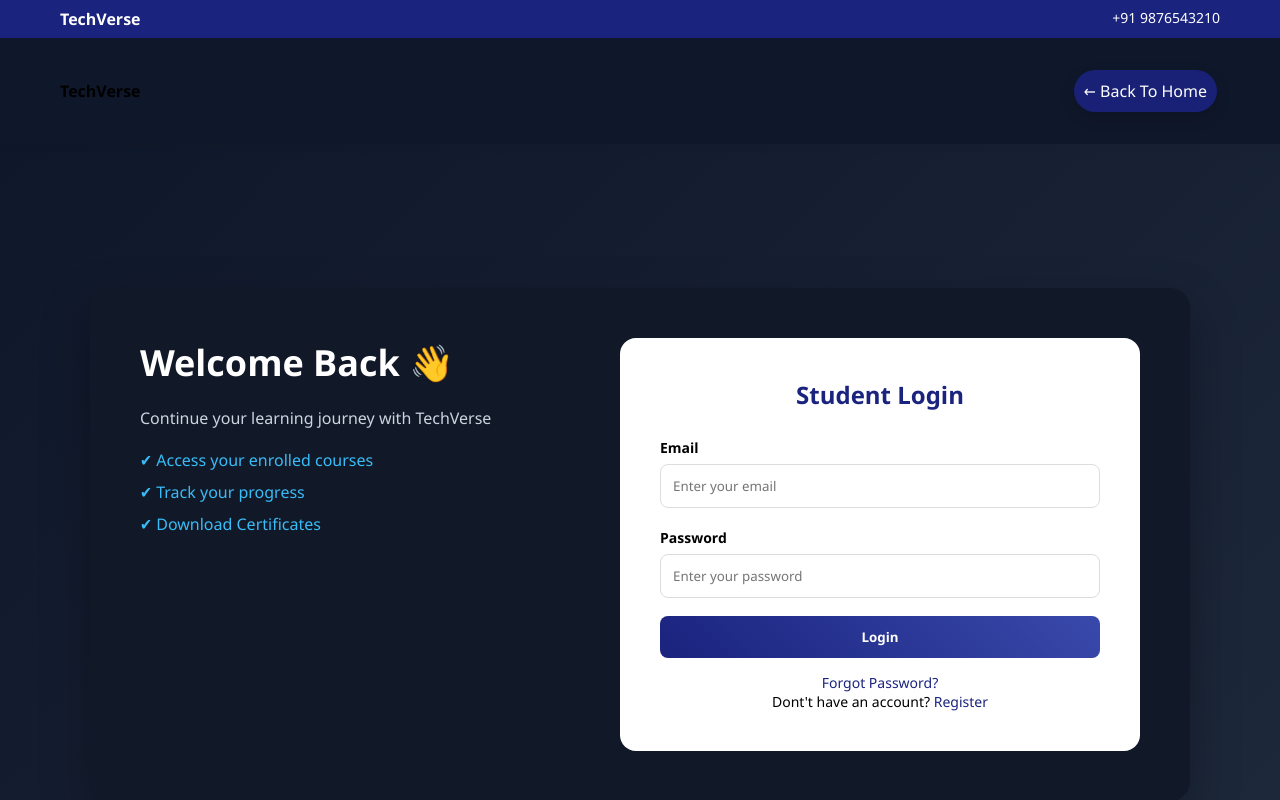
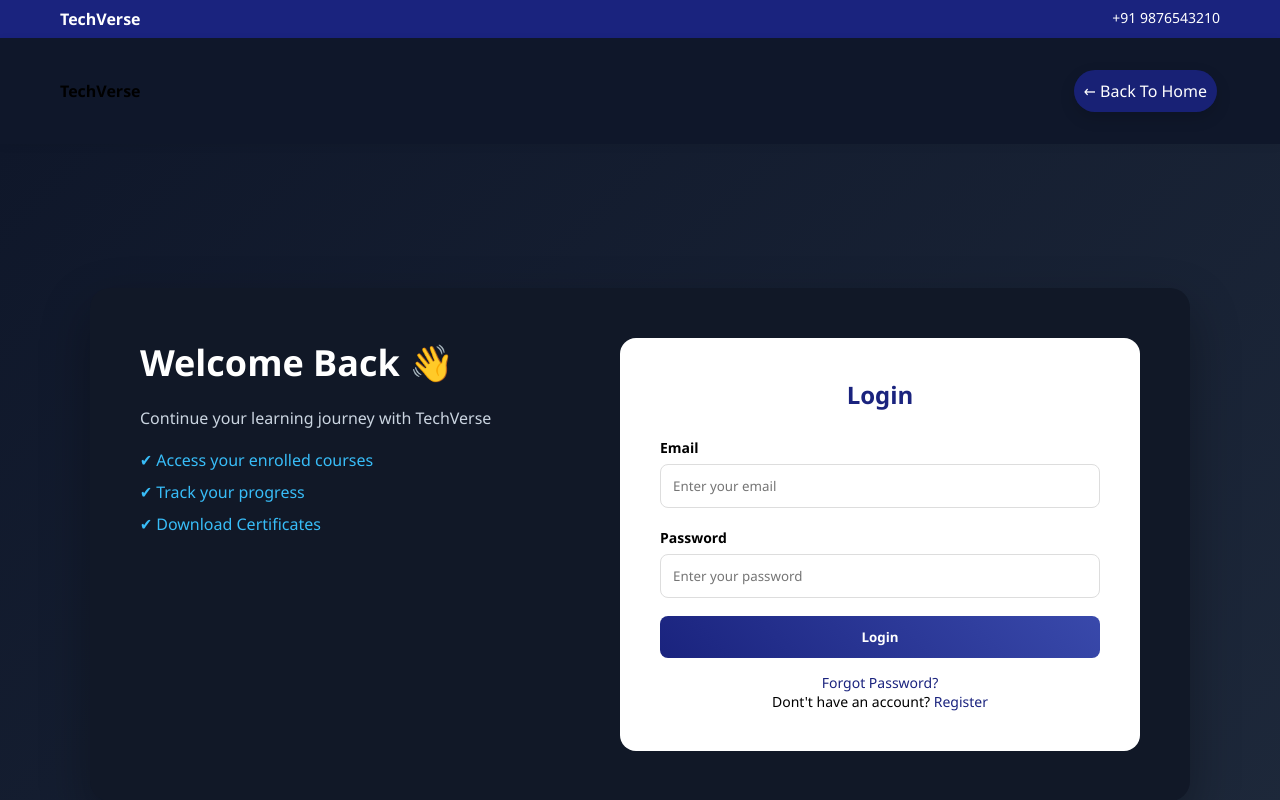
Before and after one commit to Anjali-172/training-platform, a plain HTML site: page login.html in a window 1280 px wide. Shown: the top 800 px of the page. Drawn offline with Linux system fonts and the light colour scheme.

Commit message:
Update login.html

```diff
--- a/login.html
+++ b/login.html
@@ -35,7 +35,7 @@
                     </ul>
                 </div>
                 <div class="login-box">
-                    <h2>Student Login</h2>
+                    <h2>Login</h2>
                     <form id="logInForm">
                         <div class="input-group">
                             <label>Email</label>
```
